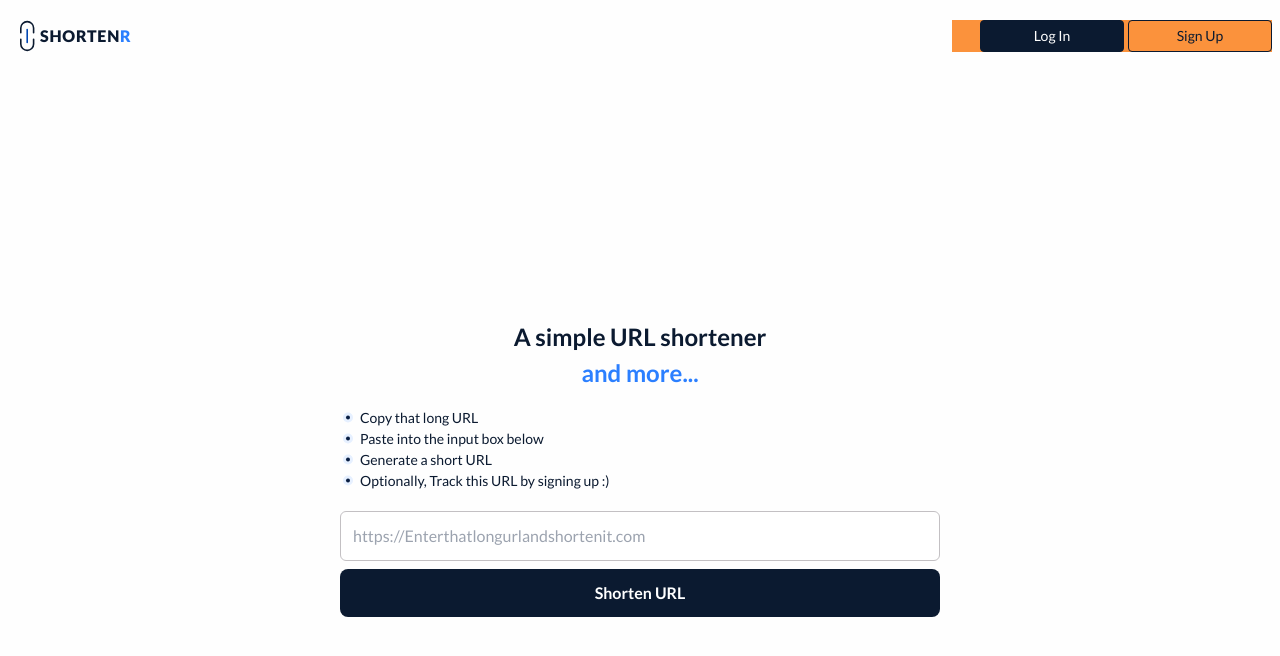
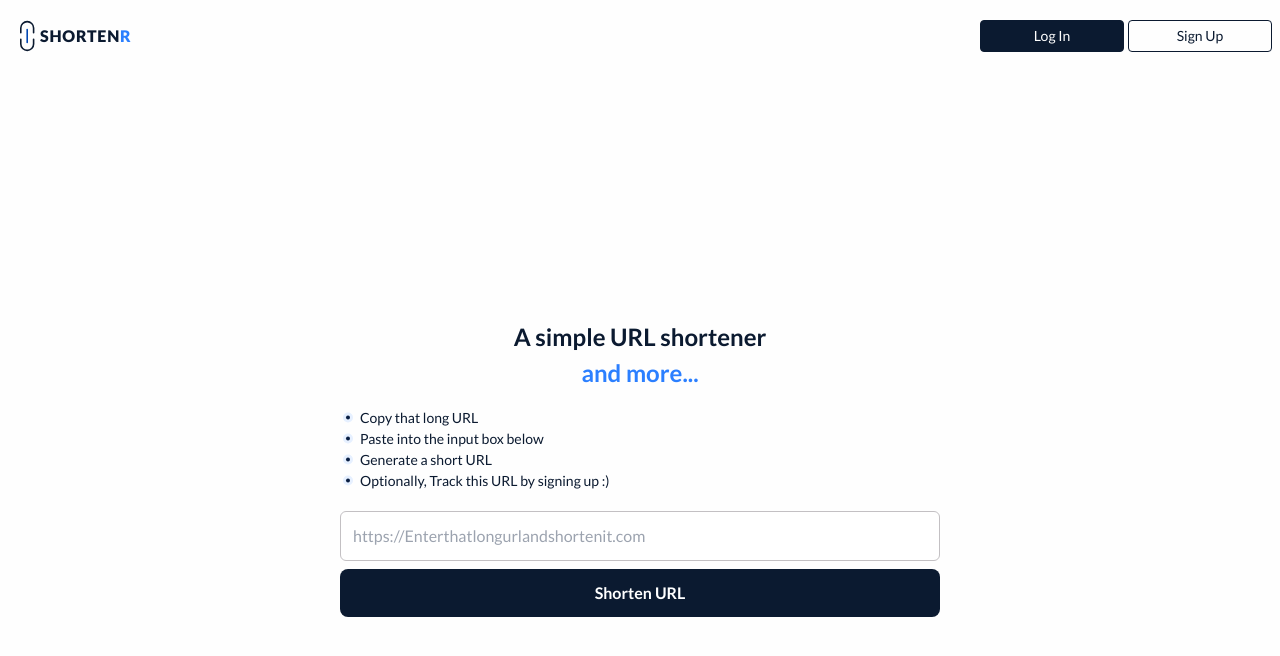
Before and after one commit to HayBeeCoder/shortenr, a Next.js app: page / in a window 1280 px wide. Shown: the top 656 px of the page. Built offline with nearby package versions, Linux system fonts and the light colour scheme.

Commit message:
[fix] replace callback in routeGuard with a named function

```diff
--- a/components/Layout/Layout.tsx
+++ b/components/Layout/Layout.tsx
@@ -59,11 +59,11 @@ const Layout: React.FC<ILayout> = ({ children }) => {
               )
             ?
             <p className='text-[14px] md:block hidden'>
-            <span className='font-semibold'>
+            <span className='font-semibold '>
             Logged In as:
 
             </span>{"  "}
-             <span className='text-[#2B7FFF] text-[18px]'>
+             <span className='text-[#2B7FFF] text-[18px] '>
               {email}
             </span>
             </p>
@@ -83,18 +83,18 @@ const Layout: React.FC<ILayout> = ({ children }) => {
             :
 
 
-            <div className='flex-grow flex-end    md:flex-none justify-end items-center  '>
+            <div className='  md:flex-none  items-center  relative'>
               {
                 pathname.includes("/dashboard") ||
                   pathname.includes("/analytics")
                   ?
                   // <Link href="">
-                  <button  className='mini-btn text-[#0B1A30] hover:text-[#fff] border-[#0B1A30] bg-transparent  hover:bg-[#0B1A30]' onClick={handleLogout}>
+                  <button  className='mini-btn text-[#0B1A30] hover:text-[#fff] border-[#0B1A30] bg-transparent  hover:bg-[#0B1A30] relative right-0' onClick={handleLogout}>
                     Log Out
                   </button>
                   :
                   <>
-                  <div className='flex justify-end bg-orange-400 flex-grow md:w-80 gap-1 items-center'>
+                  <div className='flex justify-end  flex-grow md:w-80 gap-1 items-center'>
 
                     <Link href="/login">
                       <button className='  sm:basis-36 mini-btn border-[#0B1A30] border-[1px] bg-[#0B1A30] text-white '>
@@ -121,7 +121,7 @@ const Layout: React.FC<ILayout> = ({ children }) => {
         )
             ?
             <p className='text-[14px] md:hidden block text-center'>
-            <span className='font-semibold'>
+            <span className='font-semibold block'>
             Logged In as:
 
             </span>{"  "}
--- a/components/RouteGuard/RouteGuard.tsx
+++ b/components/RouteGuard/RouteGuard.tsx
@@ -7,11 +7,11 @@ interface IRouteGuard {
 }
 
 const RouteGuard = ( Protected : () => JSX.Element) => {
-    return () => {
+    return function A() {
 
         const { state: { accessToken } } = useAppContext()
+        const router = useRouter()
         // console.log(accessToken)
-        const router = useRouter()
 
         if (accessToken && accessToken != '') {
             return <Protected/>
@@ -19,9 +19,6 @@ const RouteGuard = ( Protected : () => JSX.Element) => {
 
         useEffect(() => {
             const auth = JSON.parse(localStorage.getItem("access_token") as string)
-            // console.log(auth)
-            // console.log("isNull: ", !accessToken)
-            // console.log("Length: ",!!accessToken.length)
             if (!auth) {
 
                 router.push({
@@ -29,25 +26,9 @@ const RouteGuard = ( Protected : () => JSX.Element) => {
                     query: { returnUrl: router.asPath }
                 });
             }
-            // useEffect(() => {
-                // on initial load - run auth check
-                // authCheck(router.asPath);
 
-                // // on route change start - hide page content by setting authorized to false
-                // const hideContent = () => setAuthorized(false);
-                // router.events.on('routeChangeStart', hideContent);
-
-                // // on route change complete - run auth check
-                // router.events.on('routeChangeComplete', authCheck)
-
-                // // unsubscribe from events in useEffect return function
-                // return () => {
-                //     router.events.off('routeChangeStart', hideContent);
-                //     router.events.off('routeChangeComplete', authCheck);
-                // }
         },[])
 
-// console.log(accessToken)
         return (
             accessToken && accessToken != '' ? <Protected  /> : <></>
         )
```
